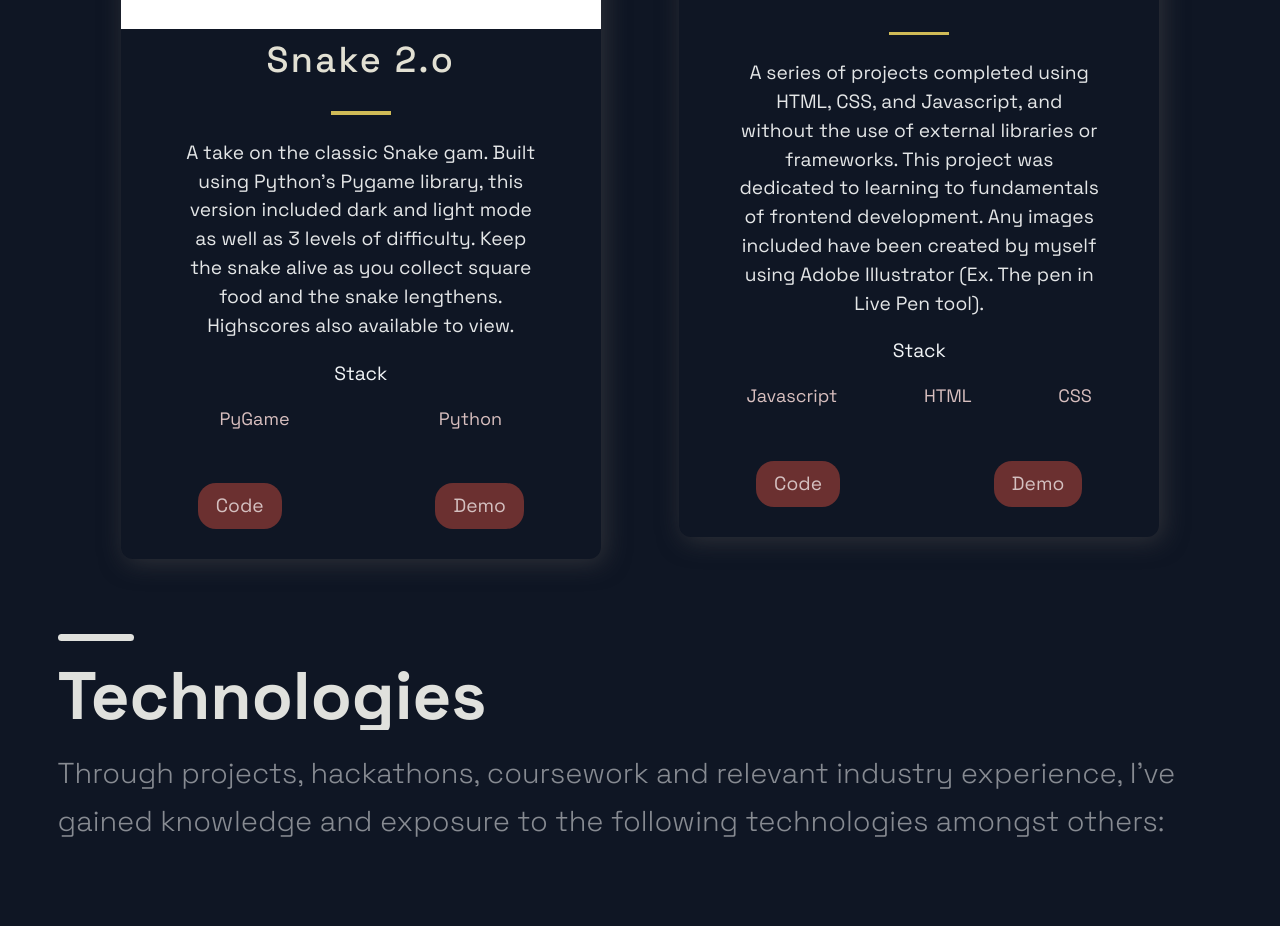
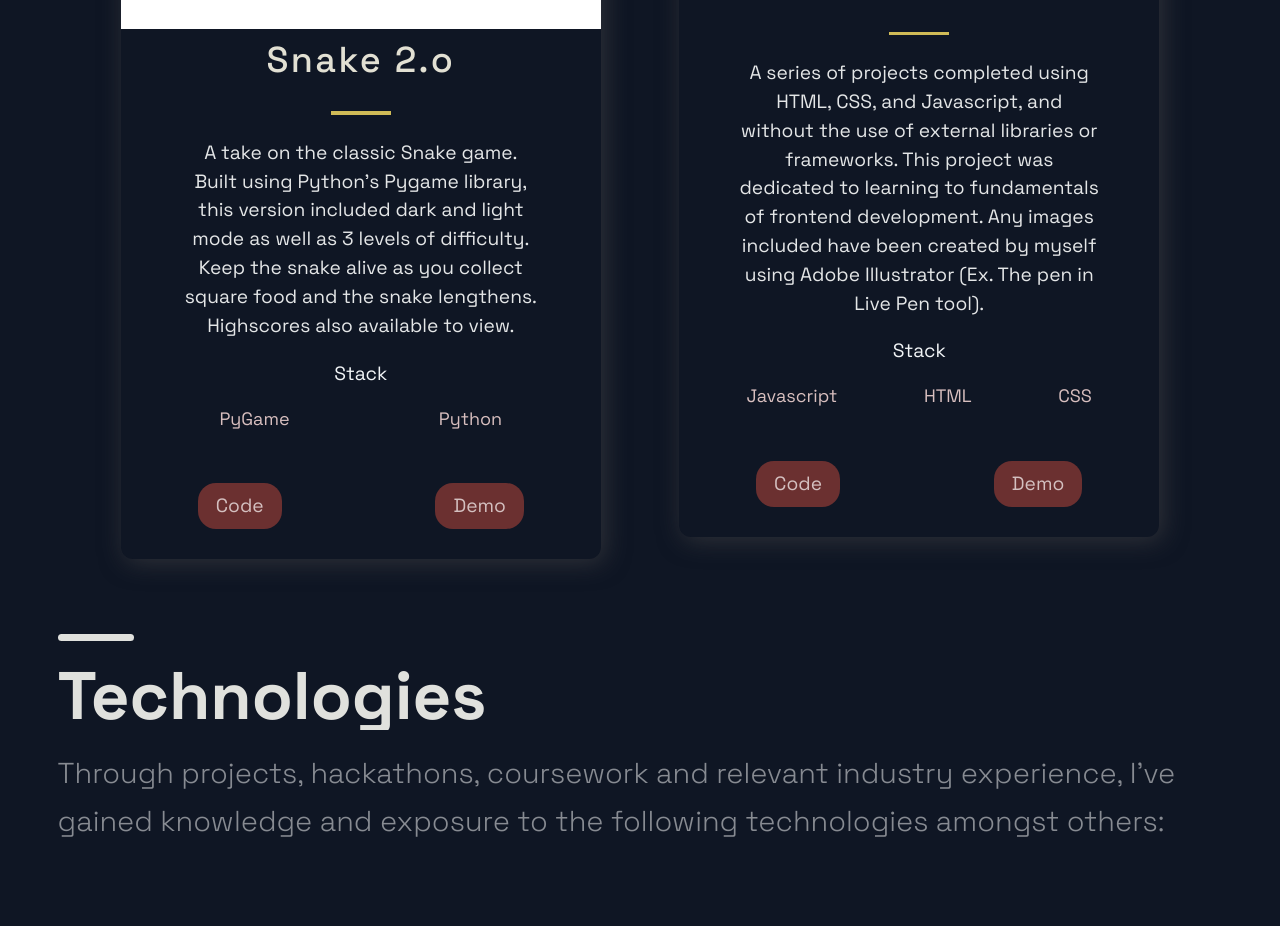
Before and after one commit to andyh98/portfolio, a Next.js app: page / in a window 1280 px wide. Shown: the part 2380-3306 px from the top of the page. Built offline with nearby package versions, Linux system fonts and the light colour scheme.

Commit message:
description typo - snake 2.o

```diff
--- a/src/constants/constants.js
+++ b/src/constants/constants.js
@@ -19,7 +19,7 @@ export const projects = [
   },
   {
     title: 'Snake 2.o',
-    description:"A take on the classic Snake gam. Built using Python's Pygame library, this version included dark and light mode as well as 3 levels of difficulty. Keep the snake alive as you collect square food and the snake lengthens. Highscores also available to view. ",
+    description:"A take on the classic Snake game. Built using Python's Pygame library, this version included dark and light mode as well as 3 levels of difficulty. Keep the snake alive as you collect square food and the snake lengthens. Highscores also available to view. ",
     image: '/images/snake.png',
     tags: ['PyGame', 'Python'],
     source: 'https://github.com/andyh98/Snake-2.o',
```
